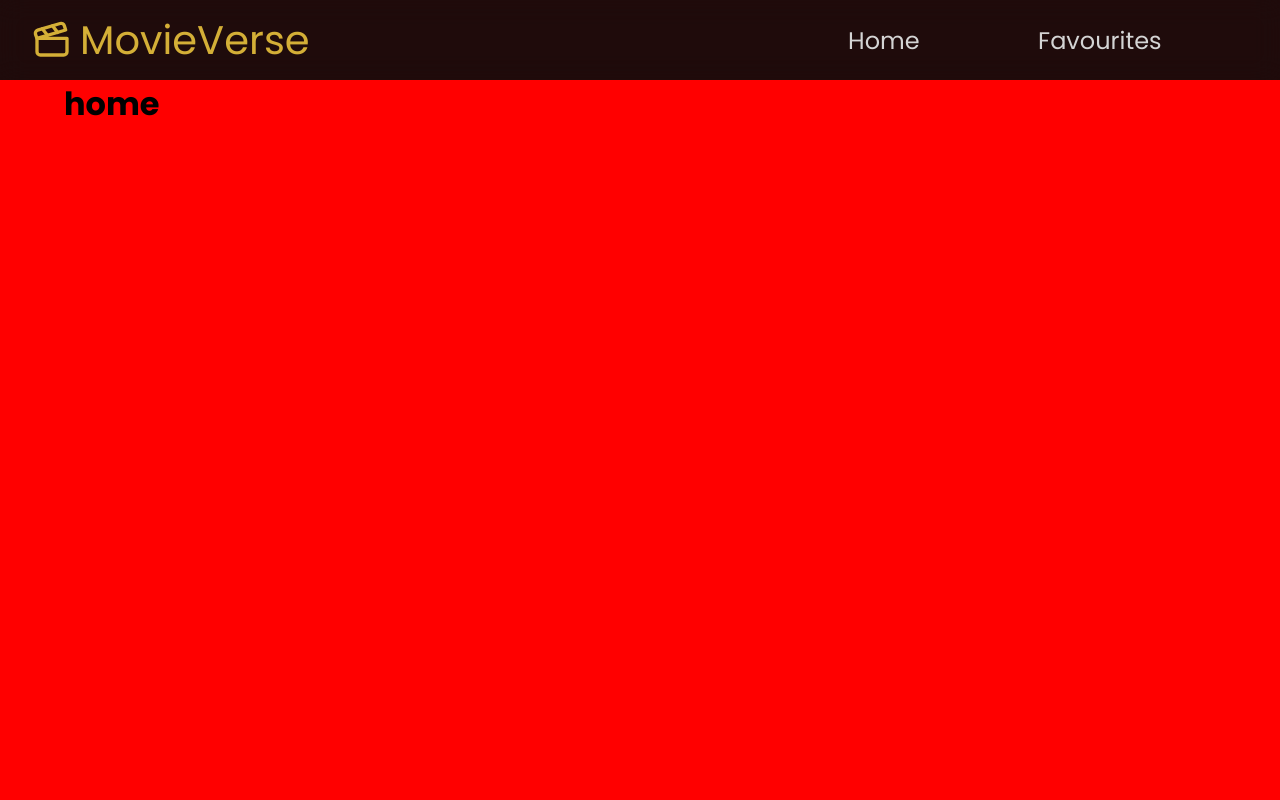
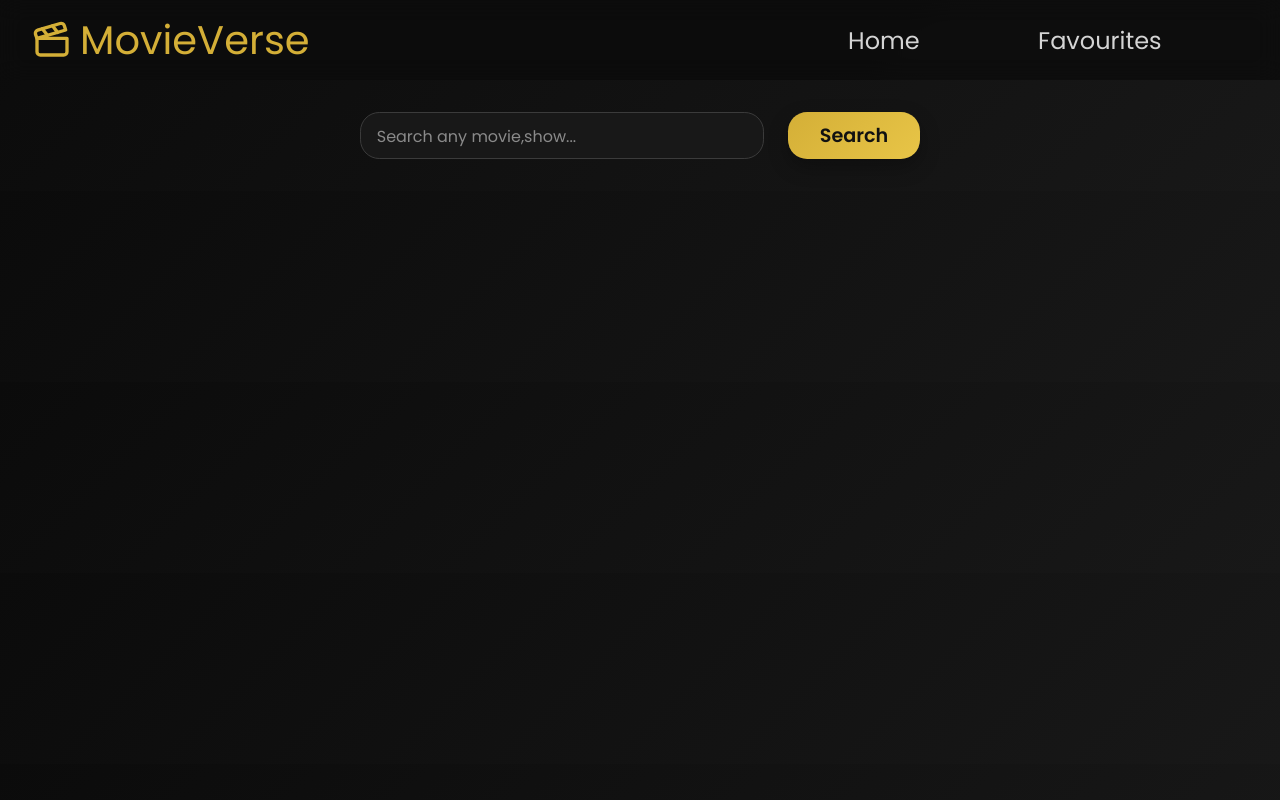
Before and after one commit to codewithyashsoni/MovieVerse, a React (Vite) app: page / in a window 1280 px wide. Built offline with nearby package versions, Linux system fonts and the light colour scheme.

Commit message:
Add SearchBar in project

```diff
--- a/src/App.jsx
+++ b/src/App.jsx
@@ -4,13 +4,14 @@ import NavBar from "./components/NavBar.jsx"
 
 function App() {
   const [phase, setPhase] = useState("home");
+  const [query, setQuery] = useState("");
 
   return (
     <>
     <NavBar setPhase={setPhase} />
 
     <div className="container">
-      {phase === "home" && <Home/>}
+      {phase === "home" && <Home setQuery={setQuery}/>}
     </div></>
 
   )
--- /dev/null
+++ b/src/components/SearchBar.jsx
@@ -0,0 +1,43 @@
+import React, {useState, useEffect} from "react"
+
+function SearchBar({setQuery}){
+    const [input, setInput] = useState("");
+
+    useEffect(() => {
+        const timeoutID = setTimeout(() => {
+            sendQuery(input)
+        }, 1000)
+
+        return () => clearTimeout(timeoutID);
+    }, [input])
+
+    function handleSubmit(e){
+        e.preventDefault();
+        sendQuery(input);
+    }
+
+    function sendQuery(i){
+        if(!i.trim()) return;
+        setQuery(input);
+    }
+
+    return(
+        <div className="search-container">
+            <form onSubmit={handleSubmit}>
+                <input
+                    className="search-input"
+                    type="text"
+                    value={input}
+                    onChange={(e) => setInput(e.target.value)}
+                    placeholder="Search any movie,show..."
+                />
+
+                <button
+                    className="search-button"
+                    type="submit"
+                >Search</button>
+            </form>
+        </div>
+    )
+}
+export default SearchBar
--- a/src/index.css
+++ b/src/index.css
@@ -130,7 +130,7 @@ html{
     font-size: 16px;
 }
 body{
-    background: red;
+    background: var(--bg);
 }
 .container{
     width: min(90%, 1200px);
@@ -190,3 +190,59 @@ body{
 .nav-button:active{
     transform: scale(0.95);
 }
+.home-container{
+    padding :1rem;
+}
+.search-container{
+    padding: 1rem 0;
+    display: flex;
+    justify-content: center;
+
+}
+.search-container form{
+    display: flex;
+    gap: 1.5rem;
+}
+.search-input{
+    background-color: var(--input-bg);
+    border: 1px solid var(--input-border);
+    padding :0.5rem 1rem;
+    font-size: 1.2rem;
+    color: var(--text-secondary);
+    border-radius: var(--radius-lg);
+    transition: var(--transition);
+    min-width: 300px;
+}
+.search-input:hover{
+    background-color: var(--input-focus);
+    transform: scale(1.03);
+}
+.search-input:focus{
+    border: 1px solid var(--input-focus);
+    box-shadow: var(--gold-glow);
+    outline: none;
+}
+.search-input::placeholder{
+    color: var(--input-placeholder);
+    font-size: 1rem;
+}
+.search-button{
+    background: var(--btn-bg);
+    padding: .5rem 2rem;
+    font-size: 1.2rem;
+    font-weight: var(--fw-semibold);
+    color: var(--btn-text);
+    cursor: pointer;
+    border: none;
+    box-shadow: var(--shadow-md);
+    border-radius: var(--radius-lg);
+    transition: var(--transition);
+}
+.search-button:hover{
+    background: var(--btn-hover);
+    transform: translateY(-4px);
+}
+.search-button:active{
+    transform: scale(.95);
+    box-shadow: var(--gold-glow);
+}
--- a/src/pages/Home.jsx
+++ b/src/pages/Home.jsx
@@ -1,10 +1,10 @@
+import SearchBar from "../components/SearchBar.jsx"
 
-
-function Home(){
+function Home({setQuery}){
     return(
-        <>
-            <h1>home</h1>
-        </>
+        <div className="home-container">
+            <SearchBar setQuery={setQuery} />
+        </div>
     )
 }
 export default Home
```
